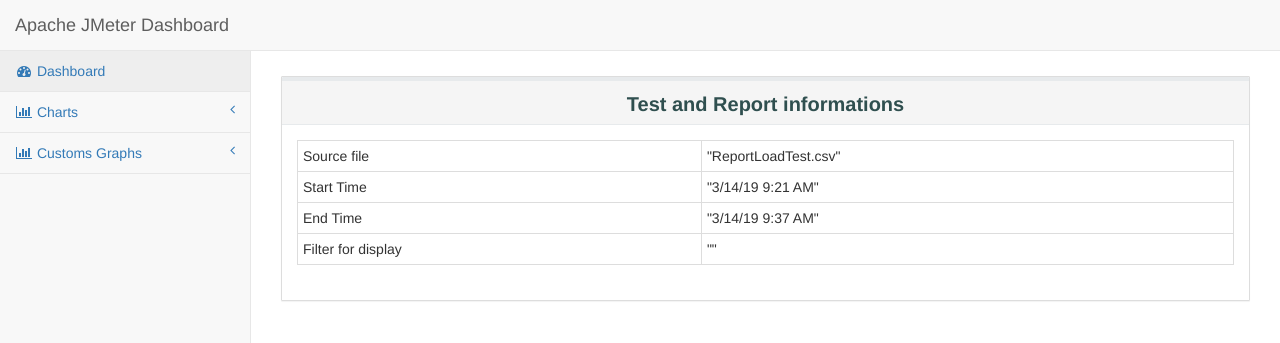
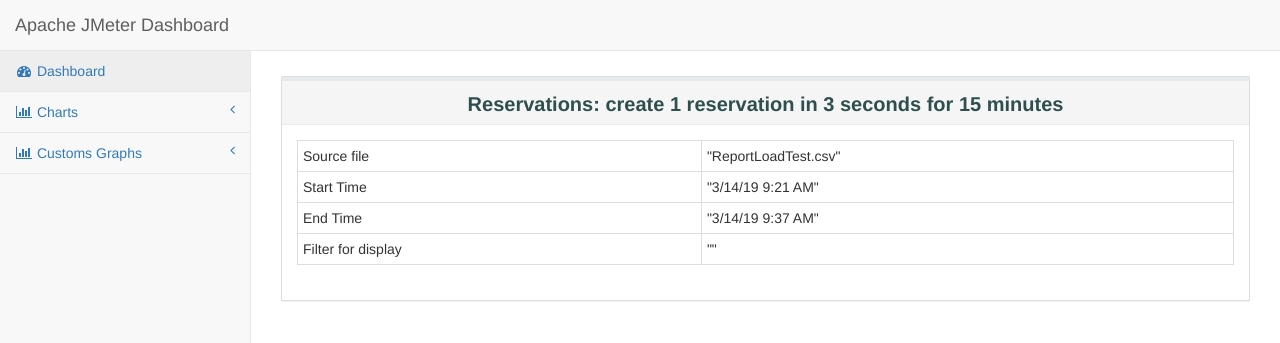
Before and after one commit to goran237/reservations_1_in_3s_for_15min, a plain HTML site: page index.html in a window 1280 px wide. Shown: the top 343 px of the page. Drawn offline with Linux system fonts and the light colour scheme.

Commit message:
Update index.html

```diff
--- a/index.html
+++ b/index.html
@@ -9,7 +9,7 @@
     <meta name="description" content="">
     <meta name="author" content="">
 
-    <title>Apache JMeter Dashboard</title>
+    <title>Reservations: create 1 reservation in 3 seconds for 15 minutes</title>
 
      <!-- Bootstrap Core CSS -->
     <link href="sbadmin2-1.0.7/bower_components/bootstrap/dist/css/bootstrap.min.css" rel="stylesheet">
@@ -84,7 +84,7 @@
                 <div class="col-lg-12">
                      <div class="panel panel-default" >
                         <div class="panel-heading" style="text-align:center;">
-                           <p class="dashboard-title">Test and Report informations</p>
+                           <p class="dashboard-title">Reservations: create 1 reservation in 3 seconds for 15 minutes</p>
                         </div>
                         <div class="panel-body">
                         <table id="generalInfos" class="table table-bordered table-condensed " >
```
